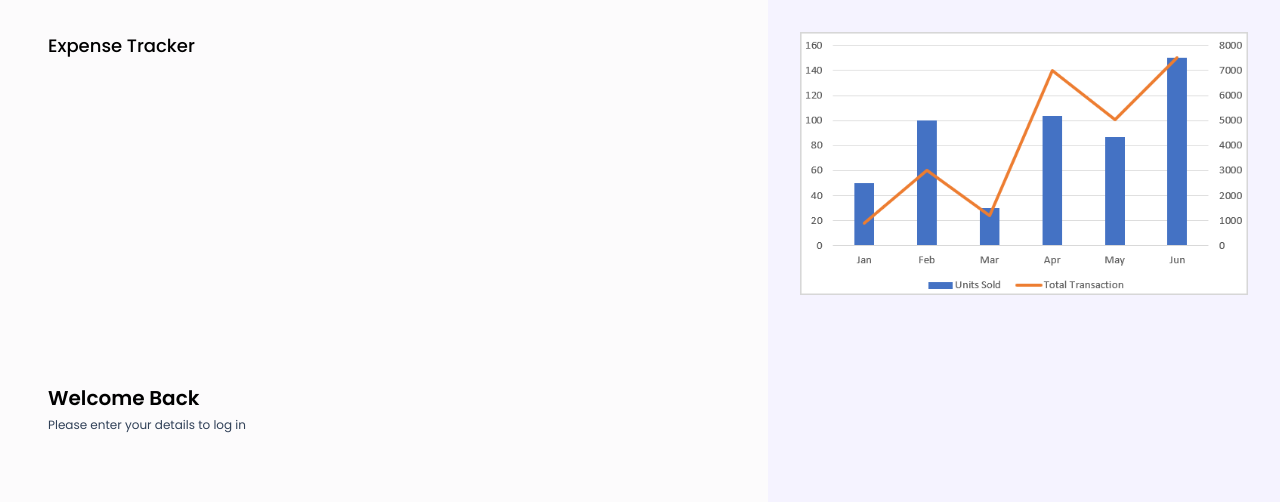
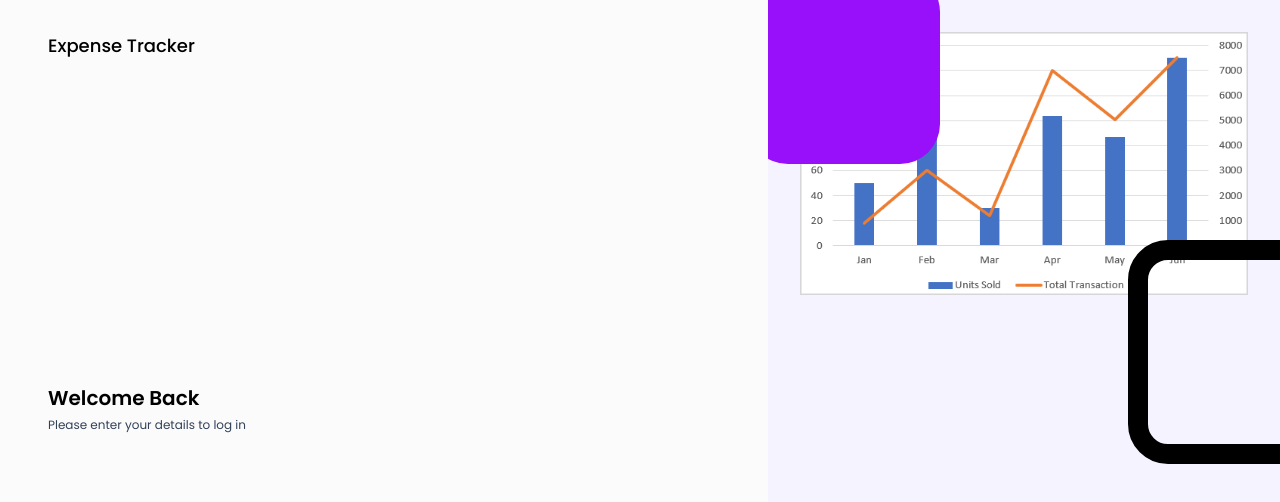
Before and after one commit to sultan1coder/Expense-_Tracker, a React (Vite) app in the folder frontend/: page /login in a window 1280 px wide. Shown: the top 502 px of the page. Built offline with nearby package versions, Linux system fonts and the light colour scheme.

Commit message:
Initialized

```diff
--- a/frontend/src/components/layouts/AuthLayout.jsx
+++ b/frontend/src/components/layouts/AuthLayout.jsx
@@ -9,8 +9,8 @@ const AuthLayout = ({ children }) => {
       </div>
 
     <div className="hidden md:block w-[40vw] h-screen bg-violet-50 bg-auth-bg-img bg-cover bg-no-repeat bg-center overflow-hidden p-8 relative ">
-      <div className="" />
-      <div className="" />
+      <div className="w-48 h-48 rounded-[40px] bg-purple-600 absolute -top-7 -left-5  " />
+      <div className="w-48 h-56 rounded-[40px] border-[20px] border-furchsia-600 absolute top-[30%] -right-10 " />
       <div className="" />
 
       <img src={Card_2}
```
